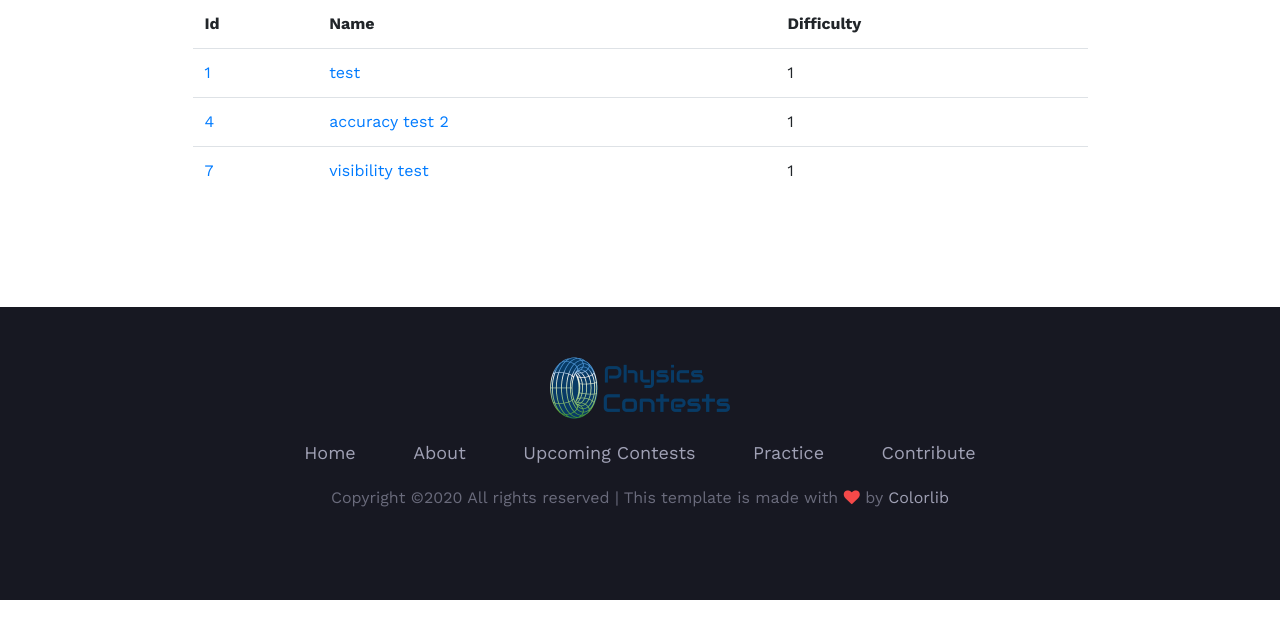
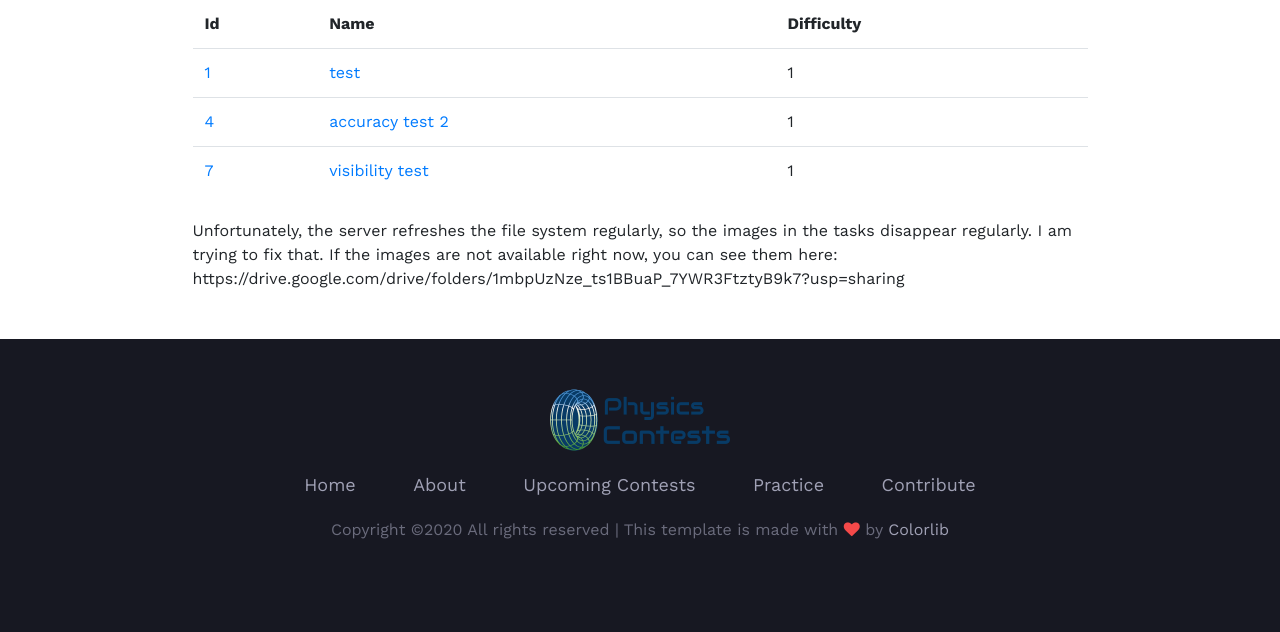
Before and after one commit to SimonSkade/phisicscontests, a Flask app: page /practice/exercises in a window 1280 px wide. Shown: the part 200-832 px from the top of the page. Before the commit the page ends 800 px from the top, so only its background shows below. Run offline with Flask 2, Linux system fonts and the light colour scheme; data comes from the database, SQL or seed files in the repository; some libraries are stand-ins or nearby versions.

Commit message:
some fixes, outsourced images and sorted exercises by difficulty

```diff
--- a/physicscontests/routes.py
+++ b/physicscontests/routes.py
@@ -274,9 +274,9 @@ def contest_scoreboard(contestID):#inefficient, must be changed if there are man
 @app.route("/practice/exercises")
 def exercises():
 	if current_user.is_authenticated:
-		tasks = Task.query.filter(or_(Task.visible == True, Task.author == current_user)).all()
+		tasks = Task.query.filter(or_(Task.visible == True, Task.author == current_user)).order_by(Task.difficulty).all()
 	else:
-		tasks = Task.query.filter_by(visible=True).all()
+		tasks = Task.query.filter_by(visible=True).order_by(Task.difficulty).all()
 	return render_template("exercises.html", tasks=tasks)
 
 @app.route("/practice")
--- a/physicscontests/templates/exercises.html
+++ b/physicscontests/templates/exercises.html
@@ -18,6 +18,10 @@
 				</tr>
 			{% endfor %}
 		</table>
+		<div class="mt-4">
+			Unfortunately, the server refreshes the file system regularly, so the images in the tasks disappear regularly. I am trying to fix that.
+			If the images are not available right now, you can see them here: https://drive.google.com/drive/folders/1mbpUzNze_ts1BBuaP_7YWR3FtztyB9k7?usp=sharing
+		</div>
 	</div>
 </div>
 {% endblock %}
--- a/physicscontests/templates/view_contest.html
+++ b/physicscontests/templates/view_contest.html
@@ -20,6 +20,10 @@
 			{% endfor %}
 		</table>
 		<div>After one day after the end of the contest, you can find the solutions here: <a href="https://drive.google.com/drive/folders/1tjkZkgJCgY_ttnxcxglH2GyXKpj_NcT7">https://drive.google.com/drive/folders/1tjkZkgJCgY_ttnxcxglH2GyXKpj_NcT7</a></div>
+		<div class="mt-4">
+			Unfortunately, the server refreshes the file system regularly, so the images in the tasks disappear regularly. I am trying to fix that.
+			If the images are not available right now, you can see them here: https://drive.google.com/drive/folders/1mbpUzNze_ts1BBuaP_7YWR3FtztyB9k7?usp=sharing
+		</div>
 	</div>
 </div>
 {% endblock %}
--- a/physicscontests/templates/view_task.html
+++ b/physicscontests/templates/view_task.html
@@ -55,5 +55,9 @@
 			{% endif %}
 		</form>
 	</div>
+	<div class="mt-4">
+		Unfortunately, the server refreshes the file system regularly, so the images in the tasks disappear regularly. I am trying to fix that.
+		If the images are not available right now, you can see them here: https://drive.google.com/drive/folders/1mbpUzNze_ts1BBuaP_7YWR3FtztyB9k7?usp=sharing
+	</div>
 </div>
 {% endblock %}
```
